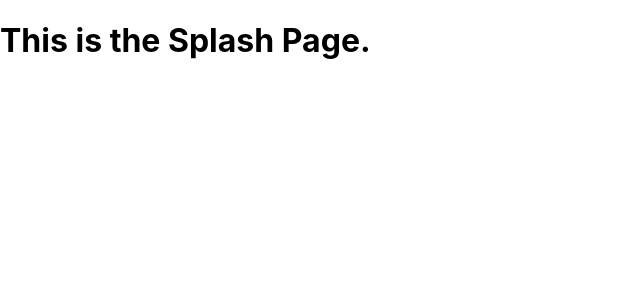
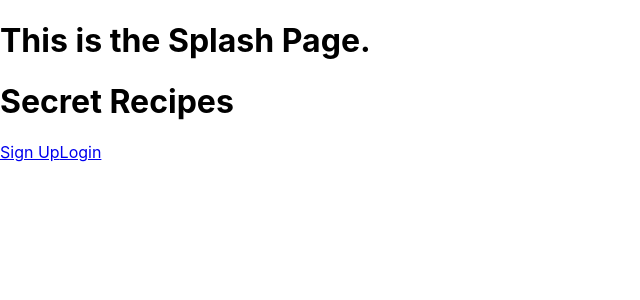
Before and after one commit to Lambda-Secret-Family-Recipes-5/client, a React (Create React App) app: page / in a window 1280 px wide. Shown: the top 300 px of the page, without its empty margins (0-640 px from the left). Built offline with nearby package versions, Linux system fonts and the light colour scheme.

Commit message:
Added headline and links to login and signup

```diff
--- a/src/components/Splash.js
+++ b/src/components/Splash.js
@@ -1,9 +1,12 @@
 import React from 'react'
+import { Link } from 'react-router-dom';
 
 export default function Splash() {
   return (
     <div className='splash'>
-
+      <h1>Secret Recipes</h1>
+      <Link to="/signup">Sign Up</Link>
+      <Link to="/login">Login</Link>
     </div>
   )
 }
```
